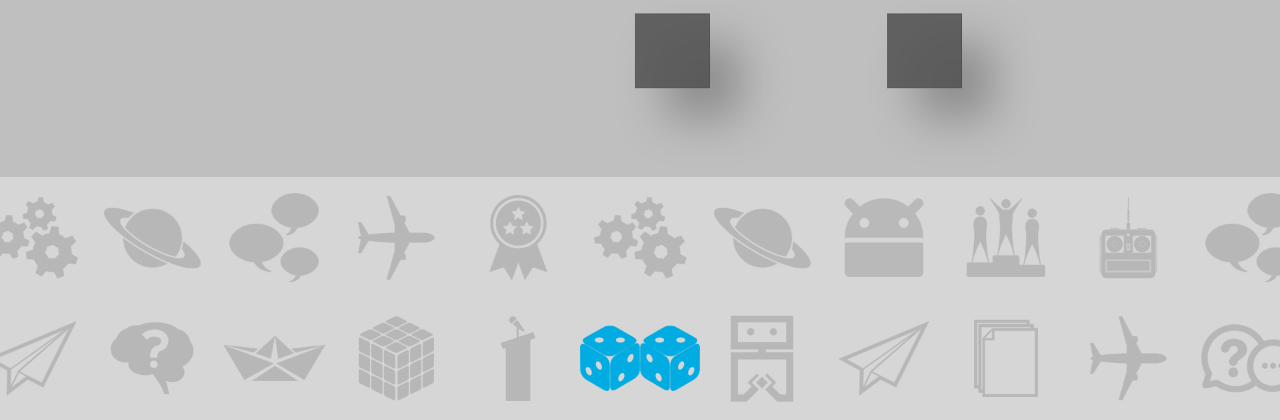
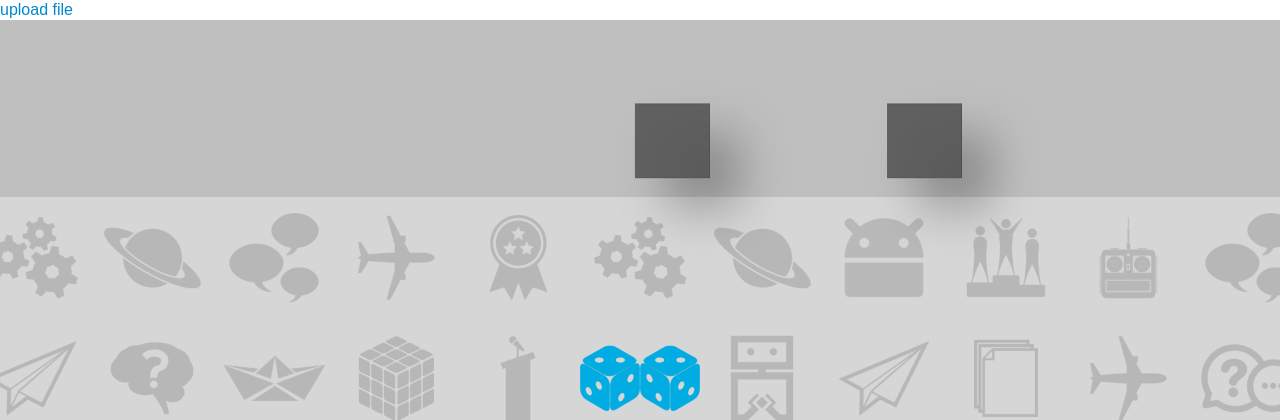
Before and after one commit to ShaastraWebops/shaastra_temporary_mainsite, a Django app: template templates/home/home.html in a window 1280 px wide. Shown: the top 420 px of the page. Run offline with Django 3.2, Linux system fonts and the light colour scheme; the template is opened without the code that fills it, so the values that code supplies are empty; some libraries are stand-ins or nearby versions.

Commit message:
adding files_upload to abdeali's mainsite repo

```diff
--- a/templates/base.html
+++ b/templates/base.html
@@ -17,6 +17,7 @@
 
 <body>
 
+    <a href="{% url files_upload.views.upload_file %}">upload file</a>
     {% include 'home/header.html' %}
     {% include 'base/navbar.html' %}
     {% include 'events/main.html' %}
```
